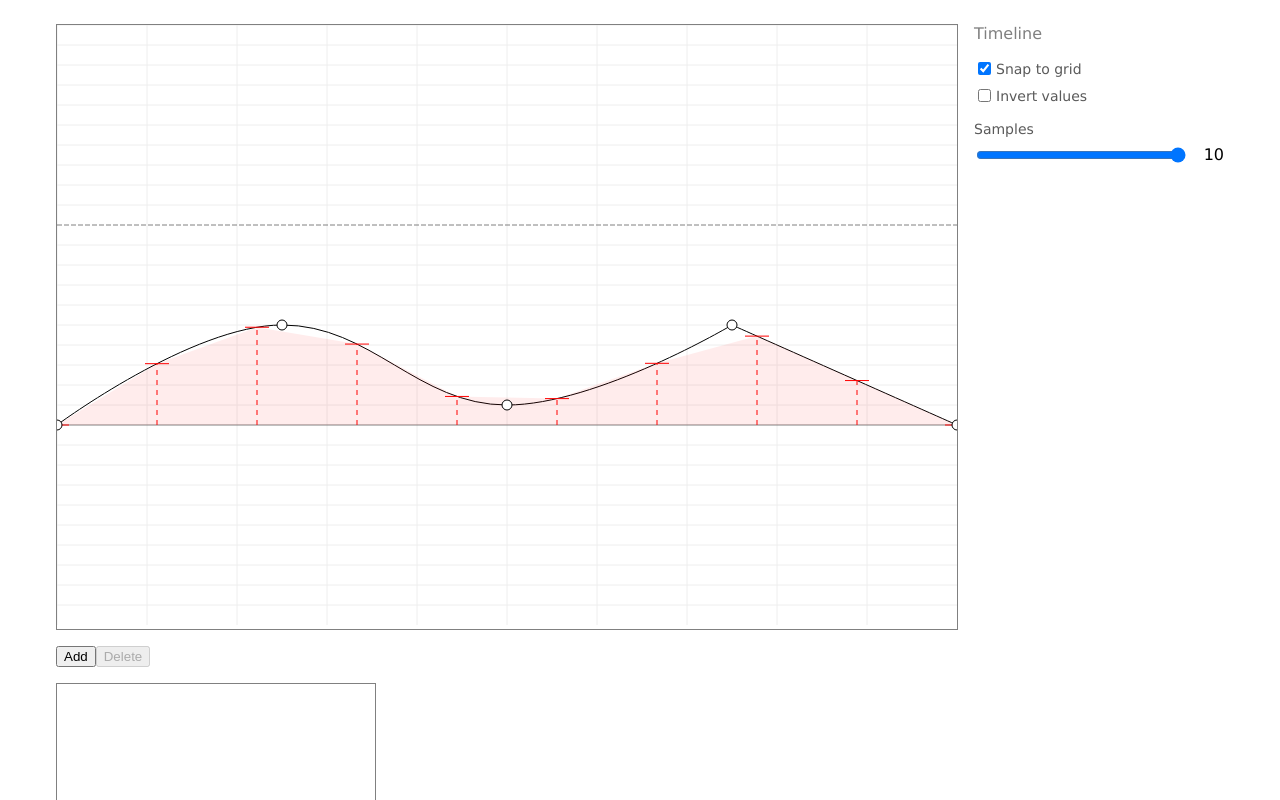
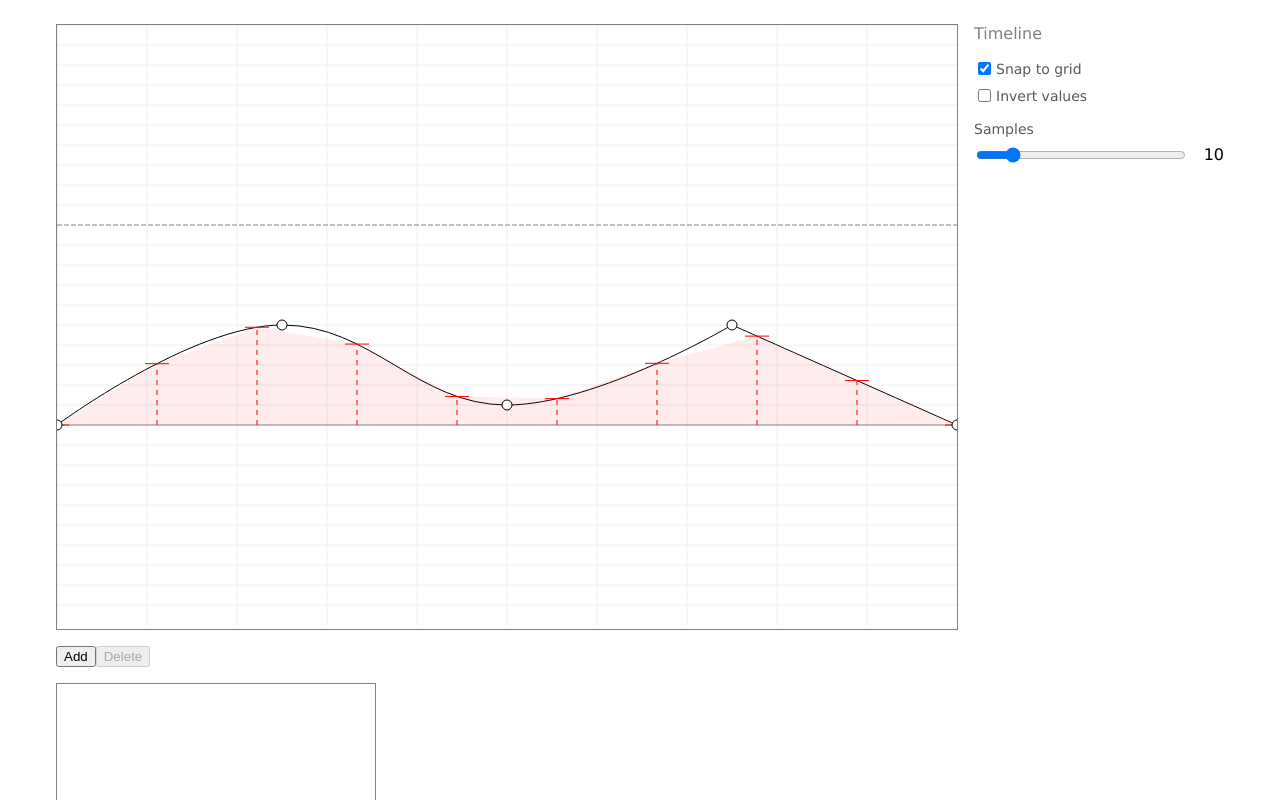
Before and after one commit to gillibrand/keyframe-click, a React (Vite) app: page / in a window 1280 px wide. Shown: the top 800 px of the page. Built offline with nearby package versions, Linux system fonts and the light colour scheme.

Commit message:
Defer drawing until next animation frame

```diff
--- a/src/app/App.css
+++ b/src/app/App.css
@@ -12,7 +12,7 @@
 .timeline-row {
   display: grid;
   gap: 1rem;
-  grid-template-columns: max-content 1fr;
+  grid-template-columns: auto 1fr;
 }
 
 .timeline-wrapper {
--- a/src/app/Inspector.tsx
+++ b/src/app/Inspector.tsx
@@ -50,6 +50,7 @@ const GlobalSettings = memo(function GlobalSettings({
             min={3}
             max={50}
             className="flex-auto"
+            value={sampleCount}
             onChange={(e) => onSampleCount(parseInt(e.target.value))}
           />
           <span>{sampleCount}</span>
--- a/src/timeline/BezierTimeline.ts
+++ b/src/timeline/BezierTimeline.ts
@@ -36,7 +36,7 @@ export interface BezierTimeline {
   getSamples(): Point[];
   setSampleCount(count: number): void;
 
-  set onChange(onChangeCallback: (() => void) | undefined);
+  set onDraw(onChangeCallback: (() => void) | undefined);
   set onAdding(onAddingCallback: ((isAdding: boolean) => void) | undefined);
 
   beginAddingDot(): void;
@@ -49,10 +49,7 @@ export interface BezierTimeline {
 
 export interface BezierTimelineProps {
   canvas: HTMLCanvasElement;
-  userDots: UserDot[];
-  onChange?: () => void;
-  snapToGrid?: boolean;
-  sampleCount: number;
+  savedUserDots: UserDot[];
 }
 
 type State = "adding" | "default";
@@ -61,36 +58,31 @@ type State = "adding" | "default";
  * Wraps an existing canvas element with logic to draw a timeline.
  * @returns Controller to interact with the graph.
  */
-export function createBezierTimeline({
-  canvas: _canvas,
-  userDots,
-  snapToGrid: _snapToGrid = true,
-  sampleCount: _sampleCount,
-}: BezierTimelineProps): BezierTimeline {
+export function createBezierTimeline({ canvas: _canvas, savedUserDots }: BezierTimelineProps): BezierTimeline {
   const ScaleX = 9;
   const ScaleY = 2;
 
   const OffsetX = 0;
   const OffsetY = 400;
-
   const _cx = _canvas.getContext("2d")!;
 
-  const _pDots = userDots.map((p) => asPhysDot(p));
-  const _pSamples: Point[] = [];
+  const _dots = savedUserDots.map((p) => asPhysDot(p));
+  const _samples: Point[] = [];
 
+  let _snapToGrid = true;
+  let _sampleCount = 10;
   let _addingAtPoint: Point | null = null;
-
   let _selectedIndex: number | null = null;
   let _dragging: Dragging | null = null;
 
-  let _onChange: (() => void) | undefined;
+  let _onDidDraw: (() => void) | undefined;
   let _onIsAdding: ((adding: boolean) => void) | undefined;
 
   let _state: State = "default";
 
   function cloneSelectedDot(): PhysDot | null {
-    // XXX: shallow clone. Good enough for React to notice
-    return _selectedIndex === null ? null : { ..._pDots[_selectedIndex] };
+    // XXX: shallow clone. Good enough for React to notice a diff
+    return _selectedIndex === null ? null : { ..._dots[_selectedIndex] };
   }
 
   function getSelectedDot(): UserDot | null {
@@ -98,8 +90,8 @@ export function createBezierTimeline({
     return clone === null ? null : asUserDot(clone);
   }
 
-  function didChange() {
-    if (_onChange) _onChange();
+  function didDraw() {
+    if (_onDidDraw) _onDidDraw();
   }
 
   function setSelectedIndex(index: number | null) {
@@ -107,23 +99,7 @@ export function createBezierTimeline({
 
     _selectedIndex = index;
     draw();
-    didChange();
   }
-
-  // function onDblClick(e: MouseEvent) {
-  //   const x = e.offsetX;
-  //   const y = e.offsetY;
-
-  //   for (let i = 0; i < _pDots.length; i++) {
-  //     const p = _pDots[i];
-  //     if (nearPt(p, x, y)) {
-  //       togglePt(p);
-  //       draw();
-  //       didChange();
-  //       return;
-  //     }
-  //   }
-  // }
 
   function onMouseDown(e: MouseEvent) {
     if (_addingAtPoint !== null) return;
@@ -137,21 +113,21 @@ export function createBezierTimeline({
 
     try {
       if (isConvertClick) {
-        for (let i = 0; i < _pDots.length; i++) {
-          const p = _pDots[i];
+        for (let i = 0; i < _dots.length; i++) {
+          const p = _dots[i];
 
           if (nearPt(p, x, y)) {
             togglePt(p);
             newSelected = i;
             // TODO: this can cause two draws. May need to buffer
             draw();
-            didChange();
+
             return;
           }
         }
       } else {
-        for (let i = 0; i < _pDots.length; i++) {
-          const p = _pDots[i];
+        for (let i = 0; i < _dots.length; i++) {
+          const p = _dots[i];
           if (nearPt(p, x, y)) {
             newSelected = i;
             _dragging = { point: p };
@@ -234,7 +210,6 @@ export function createBezierTimeline({
     otherHandle.y = point.y - diff.y;
 
     draw();
-    didChange();
   }
 
   function asUserX(x: number): number {
@@ -281,7 +256,6 @@ export function createBezierTimeline({
     p.h2.y += diffPoint.y;
 
     draw();
-    didChange();
   }
 
   function onMouseUpDrag() {
@@ -332,13 +306,13 @@ export function createBezierTimeline({
   }
 
   function drawSamples() {
-    _pSamples.length = 0;
-    if (_pDots.length < 2) return;
+    _samples.length = 0;
+    if (_dots.length < 2) return;
 
     let dotIndex = 1;
 
-    let da = _pDots[dotIndex - 1];
-    let db = _pDots[dotIndex];
+    let da = _dots[dotIndex - 1];
+    let db = _dots[dotIndex];
 
     const inc = 100 / (_sampleCount - 1);
 
@@ -353,9 +327,9 @@ export function createBezierTimeline({
 
       while (px > db.x) {
         // Keep moving to next curve segment until contains the point
-        if (dotIndex++ >= _pDots.length - 1) break;
-        da = _pDots[dotIndex - 1];
-        db = _pDots[dotIndex];
+        if (dotIndex++ >= _dots.length - 1) break;
+        da = _dots[dotIndex - 1];
+        db = _dots[dotIndex];
       }
 
       const [x0, y0] = [da.x, da.y];
@@ -367,7 +341,7 @@ export function createBezierTimeline({
 
       if (py !== null) {
         const sample = { x: px, y: py };
-        _pSamples.push(sample);
+        _samples.push(sample);
 
         // draw the guide lines
         willDraw(_cx, () => {
@@ -385,8 +359,8 @@ export function createBezierTimeline({
     // Fill the sample area
     _cx.beginPath();
     _cx.moveTo(0, OffsetY);
-    for (let i = 0; i < _pSamples.length; i++) {
-      const s = _pSamples[i];
+    for (let i = 0; i < _samples.length; i++) {
+      const s = _samples[i];
       _cx.lineTo(s.x, s.y);
     }
     _cx.lineTo(_canvas.width, OffsetY);
@@ -400,7 +374,7 @@ export function createBezierTimeline({
 
     _cx.strokeStyle = Blue;
 
-    let y = findYForXInCurve(_addingAtPoint.x, _pDots);
+    let y = findYForXInCurve(_addingAtPoint.x, _dots);
     if (y === null) y = _addingAtPoint.y;
 
     _cx.beginPath();
@@ -411,21 +385,41 @@ export function createBezierTimeline({
     bullsEye({ x: _addingAtPoint.x, y }, _cx);
   }
 
+  let drawTimer: number | null = null;
+
+  /**
+   * Schedules the canvas to redraw completely on the next animation frames. Can be called multiple
+   * times and will only redraw once during the next frame.
+   * @returns Schedule
+   */
   function draw() {
+    if (drawTimer !== null) return;
+
+    drawTimer = requestAnimationFrame(() => {
+      drawTimer = null;
+      drawNow();
+    });
+  }
+
+  /**
+   * Draws the entire canvas right now. Generally should call .draw() instead to schedule on next
+   * animation frame for better performance.
+   */
+  function drawNow() {
     _cx.clearRect(0, 0, _canvas.width, _canvas.height);
 
     drawGrid();
 
     // draw curve
-    if (_pDots.length > 0) {
+    if (_dots.length > 0) {
       _cx.strokeStyle = Black;
-      const origin = _pDots[0];
+      const origin = _dots[0];
       _cx.beginPath();
       _cx.moveTo(origin.x, origin.y);
 
-      for (let i = 1; i < _pDots.length; i++) {
-        const pp = _pDots[i - 1];
-        const p = _pDots[i];
+      for (let i = 1; i < _dots.length; i++) {
+        const pp = _dots[i - 1];
+        const p = _dots[i];
 
         const cp1 = pp.type === "square" ? pp : pp.h2;
         const cp2 = p.type === "square" ? p : p.h1;
@@ -436,8 +430,8 @@ export function createBezierTimeline({
       drawSamples();
 
       // draw the key points and their handles
-      for (let i = 0; i < _pDots.length; i++) {
-        const p = _pDots[i];
+      for (let i = 0; i < _dots.length; i++) {
+        const p = _dots[i];
 
         if (p.type === "round" && i === _selectedIndex) {
           const h1 = p.h1;
@@ -473,6 +467,7 @@ export function createBezierTimeline({
     }
 
     drawAddMarker();
+    didDraw();
   }
 
   function onKeyDown(e: KeyboardEvent) {
@@ -480,7 +475,7 @@ export function createBezierTimeline({
 
     // const amount = e.shiftKey ? 10 : 1;
 
-    const p = _selectedIndex === null ? null : _pDots[_selectedIndex];
+    const p = _selectedIndex === null ? null : _dots[_selectedIndex];
 
     switch (e.key) {
       case "Delete":
@@ -495,7 +490,7 @@ export function createBezierTimeline({
 
       case "c": {
         if (_selectedIndex === null) return;
-        const p = _pDots[_selectedIndex];
+        const p = _dots[_selectedIndex];
         togglePt(p);
         break;
       }
@@ -503,14 +498,14 @@ export function createBezierTimeline({
       case ".":
         if (_selectedIndex === null) {
           _selectedIndex = 0;
-        } else if (_selectedIndex < _pDots.length - 1) {
+        } else if (_selectedIndex < _dots.length - 1) {
           _selectedIndex++;
         }
         break;
 
       case ",":
         if (_selectedIndex === null) {
-          _selectedIndex = _pDots.length - 1;
+          _selectedIndex = _dots.length - 1;
         } else if (_selectedIndex > 0) {
           _selectedIndex--;
         }
@@ -539,7 +534,6 @@ export function createBezierTimeline({
     }
 
     draw();
-    didChange();
   }
 
   // Always listen for mouse down
@@ -562,21 +556,21 @@ export function createBezierTimeline({
 
   function updateSelectedDot(p: UserDot) {
     if (_selectedIndex === null) return;
-    _pDots[_selectedIndex] = asPhysDot(p);
+    _dots[_selectedIndex] = asPhysDot(p);
     draw();
   }
 
   function setSnapToGrid(snapToGrid: boolean) {
     _snapToGrid = snapToGrid;
-    didChange();
+    didDraw();
   }
 
   function getSamples() {
-    if (_pSamples.length === 0) {
-      draw();
+    if (_samples.length === 0) {
+      // draw();
     }
 
-    return _pSamples.map((s) => asUserPoint(s));
+    return _samples.map((s) => asUserPoint(s));
   }
 
   function endAddingDot() {
@@ -605,7 +599,7 @@ export function createBezierTimeline({
 
   function onClickAdding() {
     if (_addingAtPoint !== null) {
-      let y = findYForXInCurve(_addingAtPoint.x, _pDots);
+      let y = findYForXInCurve(_addingAtPoint.x, _dots);
       if (y === null) y = _addingAtPoint.y;
 
       const newDot: PhysDot = {
@@ -625,10 +619,10 @@ export function createBezierTimeline({
 
       // try to add before next highest x
       let didAdd = false;
-      for (let i = 0; i < _pDots.length; i++) {
-        if (_pDots[i].x >= newDot.x) {
+      for (let i = 0; i < _dots.length; i++) {
+        if (_dots[i].x >= newDot.x) {
           didAdd = true;
-          _pDots.splice(i, 0, newDot);
+          _dots.splice(i, 0, newDot);
           _selectedIndex = i;
           break;
         }
@@ -636,8 +630,7 @@ export function createBezierTimeline({
 
       if (!didAdd) {
         // add at end
-        _pDots.push(newDot);
-        didChange();
+        _dots.push(newDot);
       }
     }
 
@@ -672,16 +665,15 @@ export function createBezierTimeline({
   function deleteSelectedDot() {
     if (_selectedIndex === null) return;
 
-    _pDots.splice(_selectedIndex, 1);
+    _dots.splice(_selectedIndex, 1);
 
-    if (_pDots.length === 0) {
+    if (_dots.length === 0) {
       _selectedIndex = null;
     } else if (_selectedIndex !== 0) {
       _selectedIndex--;
     }
 
     draw();
-    didChange();
   }
 
   function cancel() {
@@ -703,14 +695,14 @@ export function createBezierTimeline({
     setSnapToGrid,
     getSamples,
     getSelectedDot,
-    set onChange(onChangeCallback: (() => void) | undefined) {
-      _onChange = onChangeCallback;
+    set onDraw(onDrawCallback: (() => void) | undefined) {
+      _onDidDraw = onDrawCallback;
     },
     set onAdding(onAddCallback: ((isAdding: boolean) => void) | undefined) {
       _onIsAdding = onAddCallback;
     },
     getUserDots: () => {
-      return _pDots.map((d) => asUserDot(d));
+      return _dots.map((d) => asUserDot(d));
     },
     beginAddingDot,
     deleteSelectedDot,
--- a/src/timeline/point.ts
+++ b/src/timeline/point.ts
@@ -70,7 +70,7 @@ export function findYForX(
   y2: number,
   x3: number,
   y3: number,
-  tolerance = 1e-6,
+  tolerance = 1e-3,
   maxIterations = 100
 ) {
   // Initial guess using linear interpolation
```
Also changed, not shown: src/app/App.tsx (+35 -55 lines).
